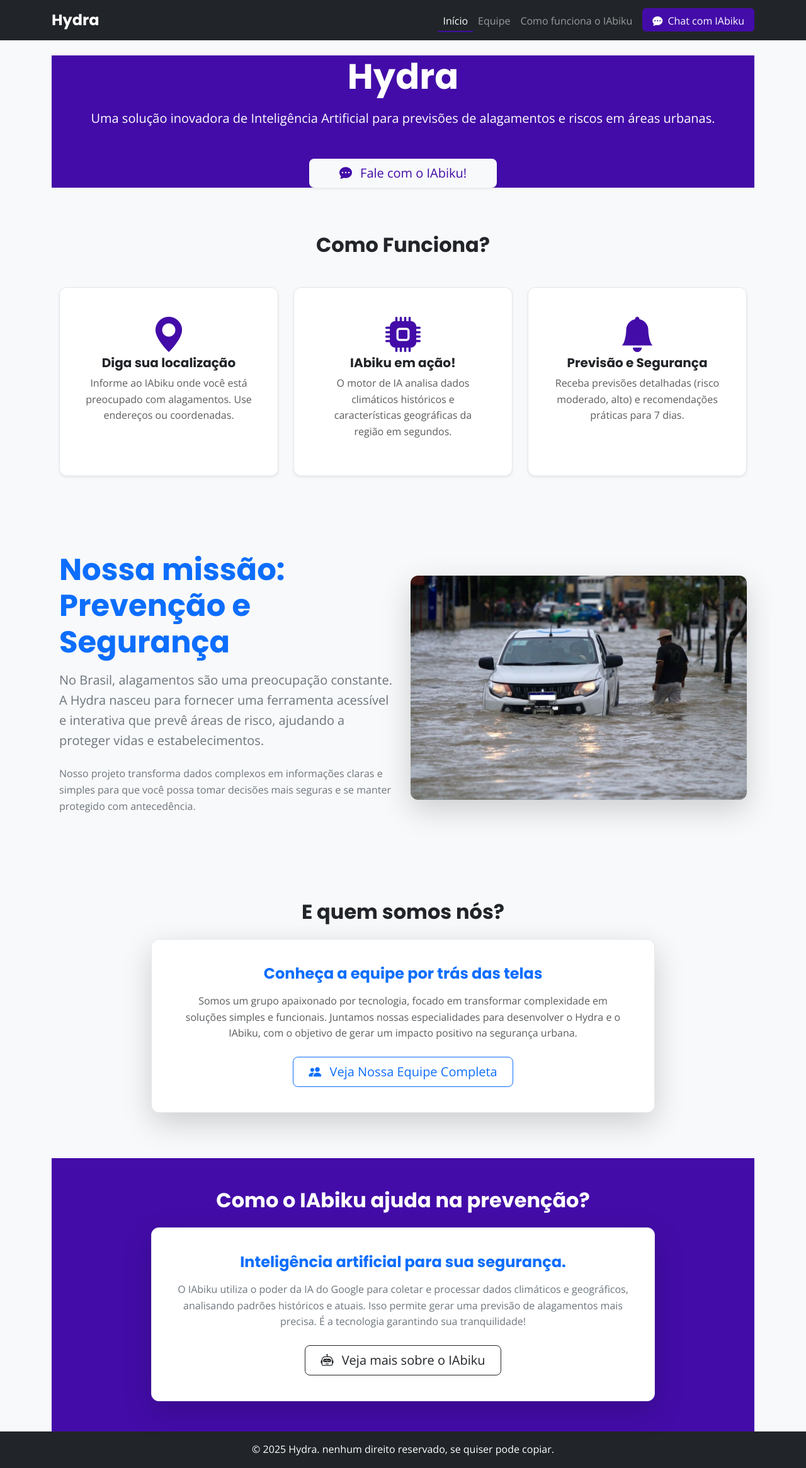
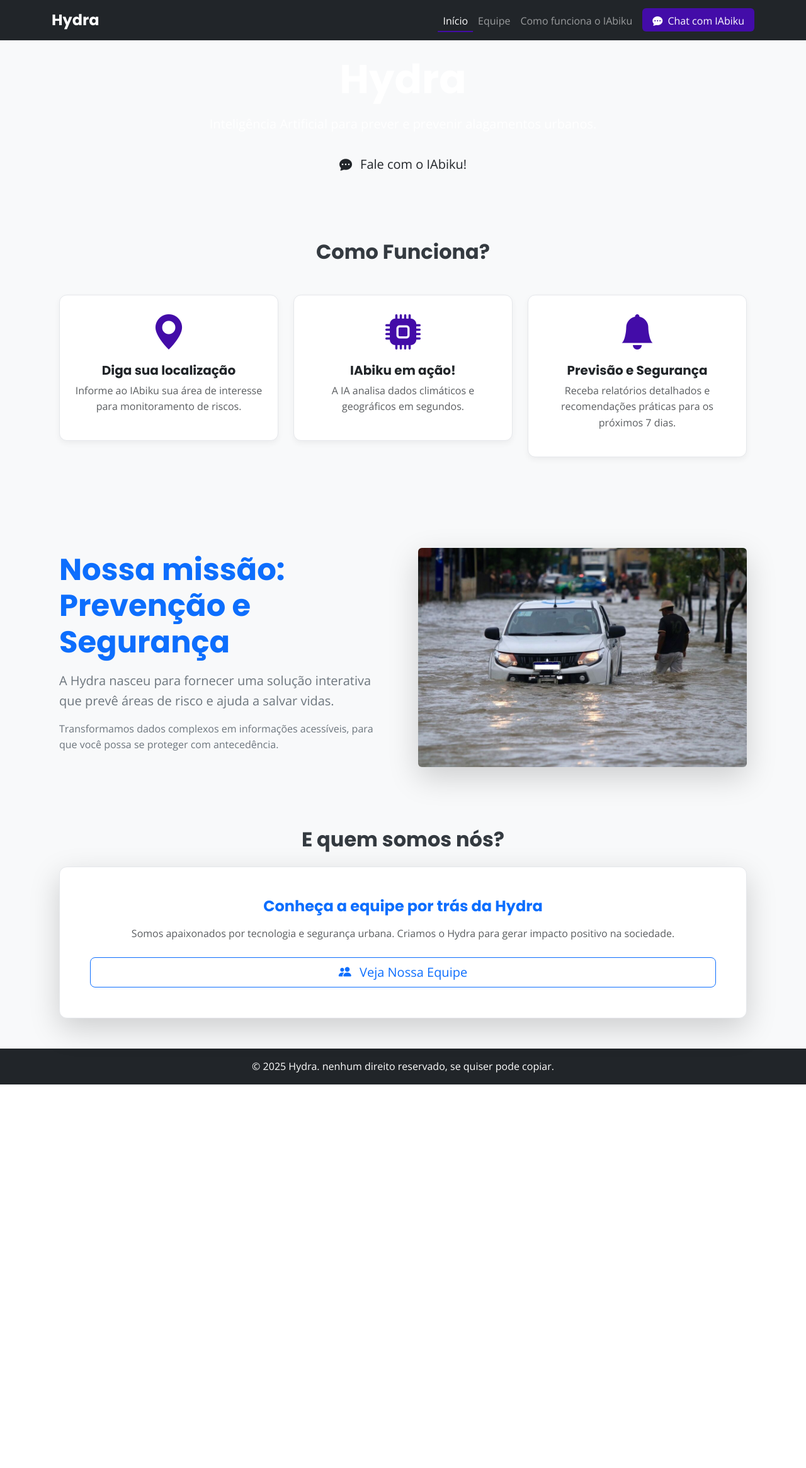
Before and after one commit to Calango123/IAbiku, a Flask app: page / in a window 1280 px wide. Shown: the whole page at 63% size. After the commit the page ends 1722 px from the top, so only its background shows below. Run offline with Flask 3, Linux system fonts and the light colour scheme.

Commit message:
Update index.html

```diff
--- a/templates/index.html
+++ b/templates/index.html
@@ -3,114 +3,78 @@
 {% block title %}Início{% endblock %}
 
 {% block content %}
-<!-- 1. Hero Section (Banner Principal) -->
-<!-- Usando bg-primary (seu novo azul escuro) e py-6 (mais padding para impacto) -->
-<header class="py-6 bg-primary text-white text-center">
+<!-- Hero Section -->
+<header class="hero-section d-flex align-items-center text-center text-white">
   <div class="container">
-        <h1 class="display-4 fw-bolder mb-3">Hydra</h1>
-        <p class="lead mb-5">Uma solução inovadora de Inteligência Artificial para previsões de alagamentos e riscos em áreas urbanas.</p>
-
-        <!-- Botão CTA (com efeito de elevação no hover via style.css) -->
-        <a href="/chat" class="btn btn-light btn-lg px-5 shadow-sm">
+    <h1 class="display-3 fw-bold mb-3 animate-fade">Hydra</h1>
+    <p class="lead mb-4 animate-fade-delay">
+      Inteligência Artificial para prever e prevenir alagamentos urbanos.
+    </p>
+    <a href="/chat" class="btn btn-cta btn-lg px-5">
       <i class="bi bi-chat-dots-fill me-2"></i> Fale com o IAbiku!
     </a>
   </div>
 </header>
 
-<!-- 2. Como Funciona? (Cartões Dinâmicos e Flutuantes) -->
-<section class="container my-5 py-4 text-center">
-    <h2 class="fw-bold text-dark mb-5">Como Funciona?</h2>
-    <div class="row row-cols-1 row-cols-md-3 g-4">
-
-        <!-- Card 1: Localização -->
-        <div class="col">
-            <div class="card h-100 p-4 shadow-sm border-0">
-                <div class="card-body">
+<!-- Como Funciona -->
+<section class="container my-5 py-5 text-center">
+  <h2 class="fw-bold mb-5">Como Funciona?</h2>
+  <div class="row g-4">
+    <div class="col-md-4">
+      <div class="card glass-card p-4">
         <i class="bi bi-geo-alt-fill text-primary display-4 mb-3"></i>
         <h3 class="h5 fw-bold">Diga sua localização</h3>
-                    <p class="text-muted">Informe ao IAbiku onde você está preocupado com alagamentos. Use endereços ou coordenadas.</p>
+        <p class="text-muted">Informe ao IAbiku sua área de interesse para monitoramento de riscos.</p>
       </div>
     </div>
-        </div>
-
-        <!-- Card 2: Processamento da IA -->
-        <div class="col">
-            <div class="card h-100 p-4 shadow-sm border-0">
-                <div class="card-body">
+    <div class="col-md-4">
+      <div class="card glass-card p-4">
         <i class="bi bi-cpu-fill text-primary display-4 mb-3"></i>
         <h3 class="h5 fw-bold">IAbiku em ação!</h3>
-                    <p class="text-muted">O motor de IA analisa dados climáticos históricos e características geográficas da região em segundos.</p>
+        <p class="text-muted">A IA analisa dados climáticos e geográficos em segundos.</p>
       </div>
     </div>
-        </div>
-
-        <!-- Card 3: Previsão e Recomendações -->
-        <div class="col">
-            <div class="card h-100 p-4 shadow-sm border-0">
-                <div class="card-body">
+    <div class="col-md-4">
+      <div class="card glass-card p-4">
         <i class="bi bi-bell-fill text-primary display-4 mb-3"></i>
         <h3 class="h5 fw-bold">Previsão e Segurança</h3>
-                    <p class="text-muted">Receba previsões detalhadas (risco moderado, alto) e recomendações práticas para 7 dias.</p>
-                </div>
-            </div>
-        </div>
-
-    </div>
-</section>
-
-<!-- 3. Nossa Missão (Bloco com Fundo Suave) -->
-<section class="bg-light py-5">
-    <div class="container">
-        <div class="row align-items-center">
-            <div class="col-md-6 text-center text-md-start mb-4 mb-md-0">
-                <h2 class="display-5 fw-bold text-primary mb-3">Nossa missão: Prevenção e Segurança</h2>
-                <p class="lead text-secondary mb-4">
-                    No Brasil, alagamentos são uma preocupação constante. A Hydra nasceu para fornecer uma ferramenta acessível e interativa que prevê áreas de risco, ajudando a proteger vidas e estabelecimentos.
-                </p>
-                <p class="text-secondary">
-                    Nosso projeto transforma dados complexos em informações claras e simples para que você possa tomar decisões mais seguras e se manter protegido com antecedência.
-                </p>
-            </div>
-            <div class="col-md-6 missao-imagem">
-                <!-- Certifique-se de ter a imagem em static/images/missao_alagamento.png -->
-                <img src="{{ url_for('static', filename='images/missao_alagamento.png') }}" alt="Pessoas protegidas de alagamento" class="img-fluid rounded shadow-lg">
+        <p class="text-muted">Receba relatórios detalhados e recomendações práticas para os próximos 7 dias.</p>
       </div>
     </div>
   </div>
 </section>
 
-<!-- 4. Seção Quem Somos (Chamada com Sombra Forte) -->
-<section class="container my-5 py-4 text-center">
-    <h2 class="fw-bold text-dark mb-4">E quem somos nós?</h2>
-    <div class="card p-4 shadow-lg border-0 mx-auto" style="max-width: 800px;">
-        <div class="card-body">
-            <h3 class="h4 fw-bold text-primary mb-3">Conheça a equipe por trás das telas</h3>
-            <p class="text-muted mb-4">
-                Somos um grupo apaixonado por tecnologia, focado em transformar complexidade em soluções simples e funcionais. Juntamos nossas especialidades para desenvolver o Hydra e o IAbiku, com o objetivo de gerar um impacto positivo na segurança urbana.
+<!-- Nossa Missão -->
+<section class="bg-light py-5">
+  <div class="container">
+    <div class="row align-items-center g-5">
+      <div class="col-md-6">
+        <h2 class="display-5 fw-bold text-primary mb-3">Nossa missão: Prevenção e Segurança</h2>
+        <p class="lead text-secondary mb-3">
+          A Hydra nasceu para fornecer uma solução interativa que prevê áreas de risco e ajuda a salvar vidas.
         </p>
-            <a href="/equipe" class="btn btn-outline-primary btn-lg px-4">
-                <i class="bi bi-people-fill me-2"></i> Veja Nossa Equipe Completa
-            </a>
+        <p class="text-secondary">
+          Transformamos dados complexos em informações acessíveis, para que você possa se proteger com antecedência.
+        </p>
       </div>
-    </div>
-</section>
-
-<!-- 5. Seção IA em Poder (Fundo Primário) -->
-<section class="bg-primary text-white py-5">
-    <div class="container text-center">
-        <h2 class="fw-bold mb-4 text-white">Como o IAbiku ajuda na prevenção? </h2>
-        <div class="card p-4 shadow-lg border-0 mx-auto text-dark" style="max-width: 800px;">
-            <div class="card-body">
-                <h3 class="h4 fw-bold text-primary mb-3">Inteligência artificial para sua segurança.</h3>
-                <p class="text-secondary mb-4">
-                    O IAbiku utiliza o poder da IA do Google para coletar e processar dados climáticos e geográficos, analisando padrões históricos e atuais. Isso permite gerar uma previsão de alagamentos mais precisa. É a tecnologia garantindo sua tranquilidade!
-                </p>
-                <a href="/ia" class="btn btn-outline-dark btn-lg px-4">
-                    <i class="bi bi-robot me-2"></i> Veja mais sobre o IAbiku
-                </a>
+      <div class="col-md-6 text-center">
+        <img src="{{ url_for('static', filename='images/missao_alagamento.png') }}" alt="Missão Hydra" class="img-fluid rounded shadow-lg animate-float">
       </div>
     </div>
   </div>
 </section>
 
+<!-- Equipe -->
+<section class="container my-5 text-center">
+  <h2 class="fw-bold mb-4">E quem somos nós?</h2>
+  <div class="card shadow-lg p-5 border-0">
+    <h3 class="h4 fw-bold text-primary mb-3">Conheça a equipe por trás da Hydra</h3>
+    <p class="text-muted mb-4">
+      Somos apaixonados por tecnologia e segurança urbana. Criamos o Hydra para gerar impacto positivo na sociedade.
+    </p>
+    <a href="/equipe" class="btn btn-outline-primary btn-lg px-4">
+      <i class="bi bi-people-fill me-2"></i> Veja Nossa Equipe
+    </a>
+  </div>
+</section>
 {% endblock %}
```
Lines whose indentation alone changed are shown as unchanged.
